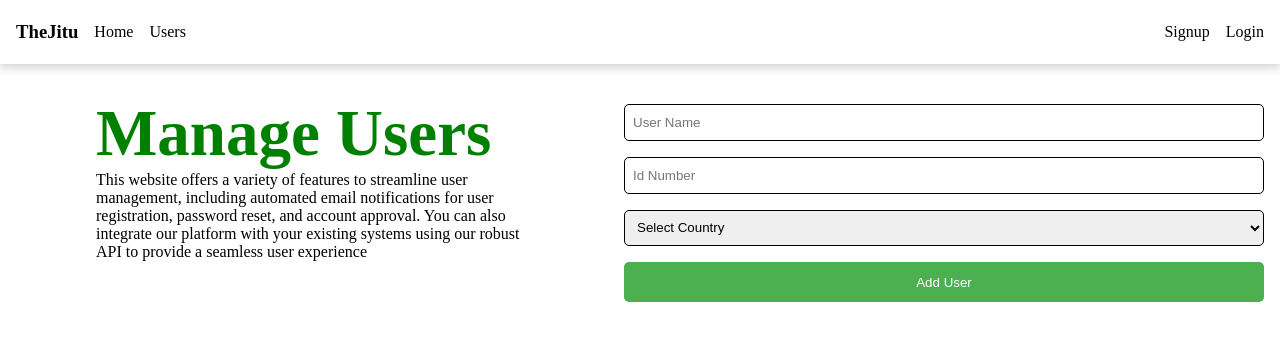
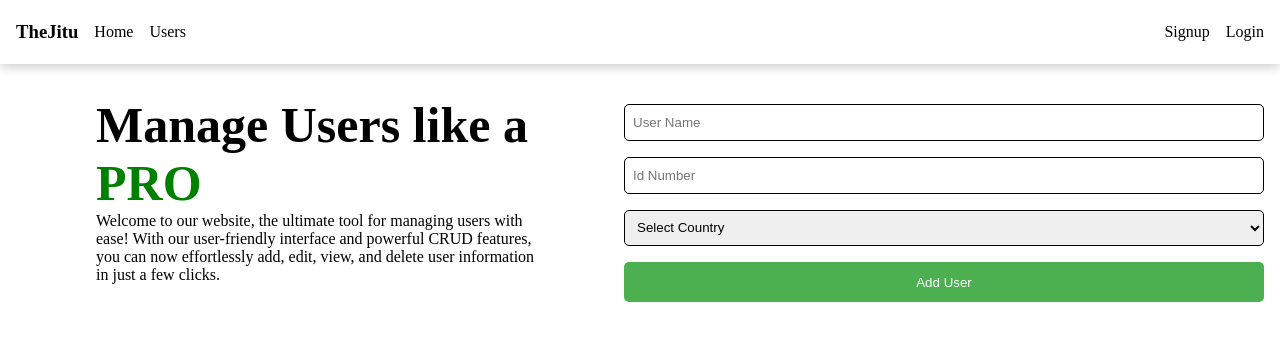
Before and after one commit to mwongess/kyu-TheJitu_cohort1, a website: page user-registration-management-system/index.html in a window 1280 px wide. Drawn offline with Linux system fonts and the light colour scheme.

Commit message:
Update site description

```diff
--- a/user-registration-management-system/index.html
+++ b/user-registration-management-system/index.html
@@ -26,12 +26,12 @@
         <div class="main">
             <div class="main-left">
                 <div>
-                    <h1>Manage Users</h1>
+                    <h1>Manage Users like a <span>PRO</span></h1>
                     <p>
-                        This website offers a variety of features to streamline user management, including automated
-                        email notifications for user registration, password reset, and account approval. You can also
-                        integrate our platform with your existing systems using our robust API to provide a seamless
-                        user experience
+
+                        Welcome to our website, the ultimate tool for managing users with ease! With our user-friendly
+                        interface and powerful CRUD features, you can now effortlessly add, edit, view, and delete user
+                        information in just a few clicks.
                     </p>
                 </div>
 
--- a/user-registration-management-system/style.css
+++ b/user-registration-management-system/style.css
@@ -43,8 +43,11 @@ form {
   flex-direction: column;
 }
 .main-left h1 {
-  color: green;
-  font-size: 65px;
+    font-size: 50px;
+}
+.main-left h1 span{
+    color: green;
+
 }
 form {
     margin-top: 0.5rem;
```
